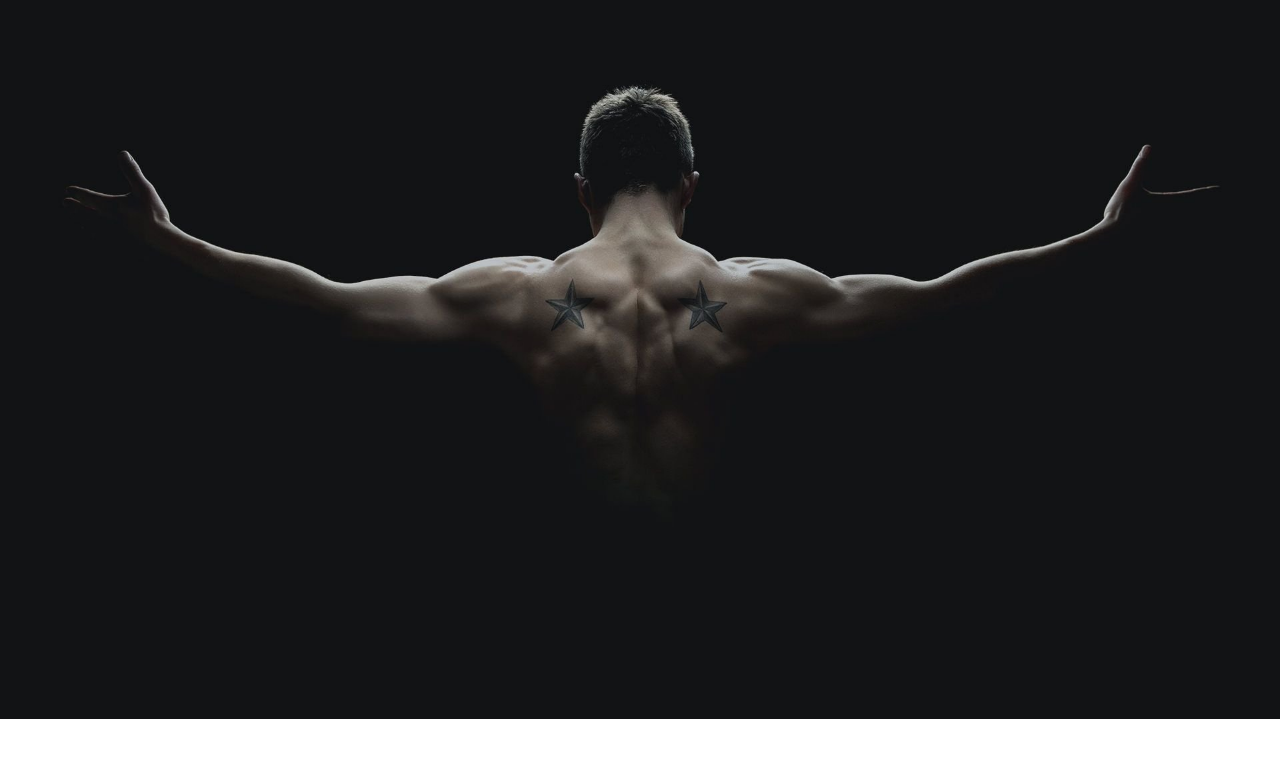
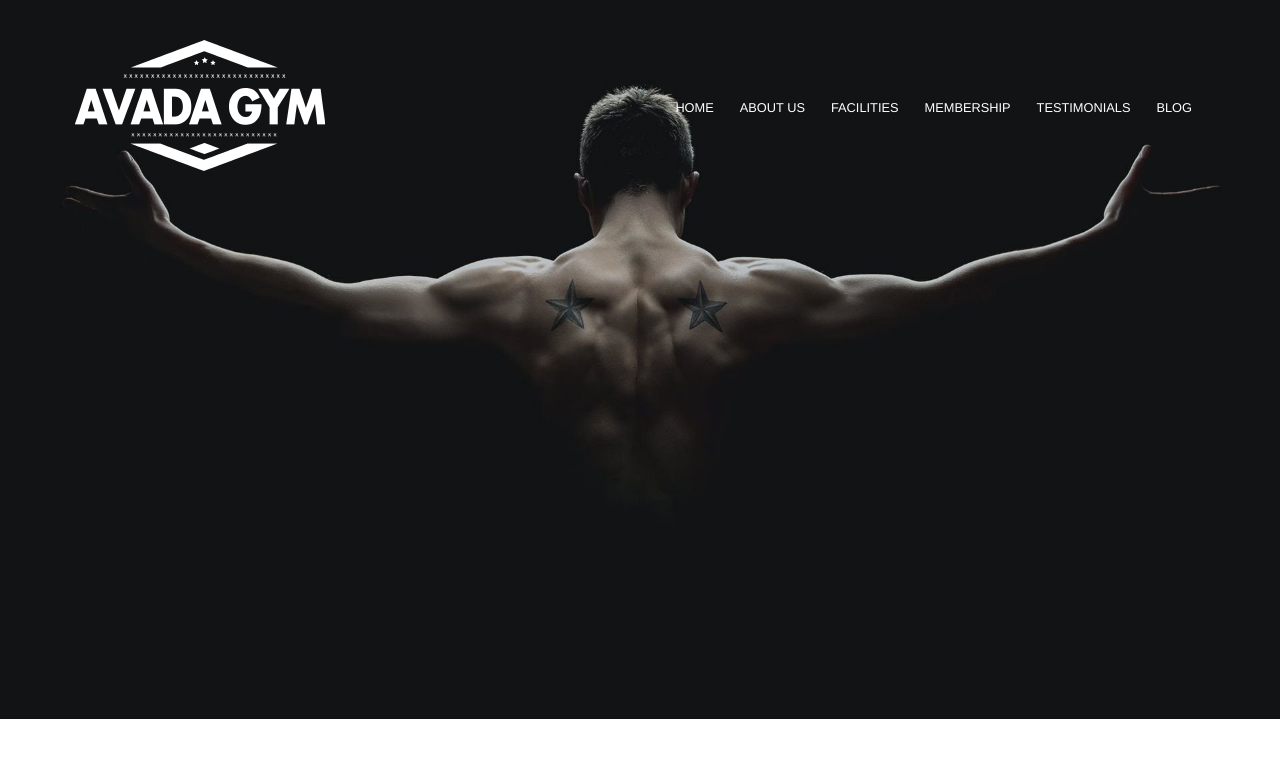
Before and after one commit to lollobianco/proj-html-vuejs, a Vue app: page / in a window 1280 px wide. Shown: the top 758 px of the page. Built offline with nearby package versions, Linux system fonts and the light colour scheme.

Commit message:
Creato array con elementi navbar e stampati dinamicamente

```diff
--- /dev/null
+++ b/src/components/HeaderNav.vue
@@ -0,0 +1,56 @@
+<template>
+   <div>
+
+      <div id="headerNav-container">
+
+         <div id="logo-container">
+            <img src="../assets/gym_logo_1x.png" alt="gym-logo">
+         </div>
+
+         <div>
+            <ul>
+               <li v-for="(element, index) in headerNavArray" :key="index">{{element.name}}</li>
+            </ul>
+         </div>
+
+      </div>
+
+   </div>
+</template>
+
+<script>
+   export default {
+      name: 'HeaderNav',
+
+      props:{
+
+         headerNavArray: Array,
+
+      }
+   }
+</script>
+
+<style lang="scss" scoped>
+#headerNav-container{
+   padding: 40px 75px;
+   display: flex;
+   justify-content: space-between;
+   align-items: center;
+}
+
+ul{
+   display: flex;
+   align-items: center;
+   color: white;
+
+   li{
+      list-style-type: none;
+      margin: 0 13px;
+      font-size: 0.8rem;
+      font-weight: 500;
+      cursor: pointer;
+   }
+
+}
+
+</style>
--- a/src/components/HeaderSection.vue
+++ b/src/components/HeaderSection.vue
@@ -2,23 +2,72 @@
   <div>
 
     <div id="header-background">
-
+      <HeaderNav :headerNavArray="headerNav"/>
     </div>
 
   </div>
 </template>
 
 <script>
+import HeaderNav from './HeaderNav.vue';
+
 export default {
   name: 'HeaderSection',
+  components:{
+    HeaderNav
+  },
   props: {
 
+  },
+  data(){
+
+    return{
+
+      headerNav: [
+
+        {
+          name: 'HOME',
+          link: 'HomeLink',
+          active: true
+        },
+        {
+          name: 'ABOUT US',
+          link: 'AboutUsLink',
+          active: false
+        },
+        {
+          name: 'FACILITIES',
+          link: 'FacilitiesLink',
+          active: false
+        },
+        {
+          name: 'MEMBERSHIP',
+          link: 'MembershipLink',
+          active: false
+        },
+        {
+          name: 'TESTIMONIALS',
+          link: 'TestimonialsLink',
+          active: false
+        },
+        {
+          name: 'BLOG',
+          link: 'BlogLink',
+          active: false
+        },
+
+      ]
+
   }
+
+
+  },
 }
 </script>
 
 
 <style scoped lang="scss">
+
 #header-background{
   background-image: url(../assets/home-banner.jpg);
   background-repeat: no-repeat;
@@ -26,4 +75,5 @@ export default {
   width: 100%;
   height: 1079px;
 }
+
 </style>
```
